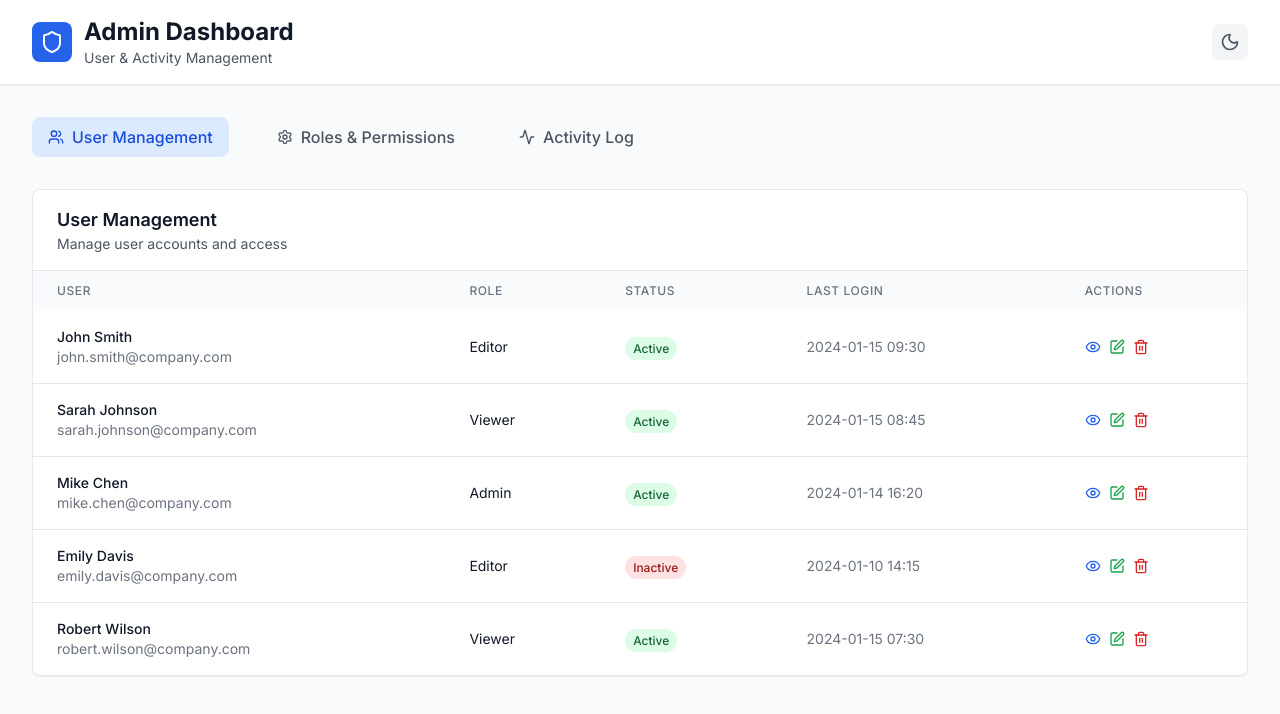
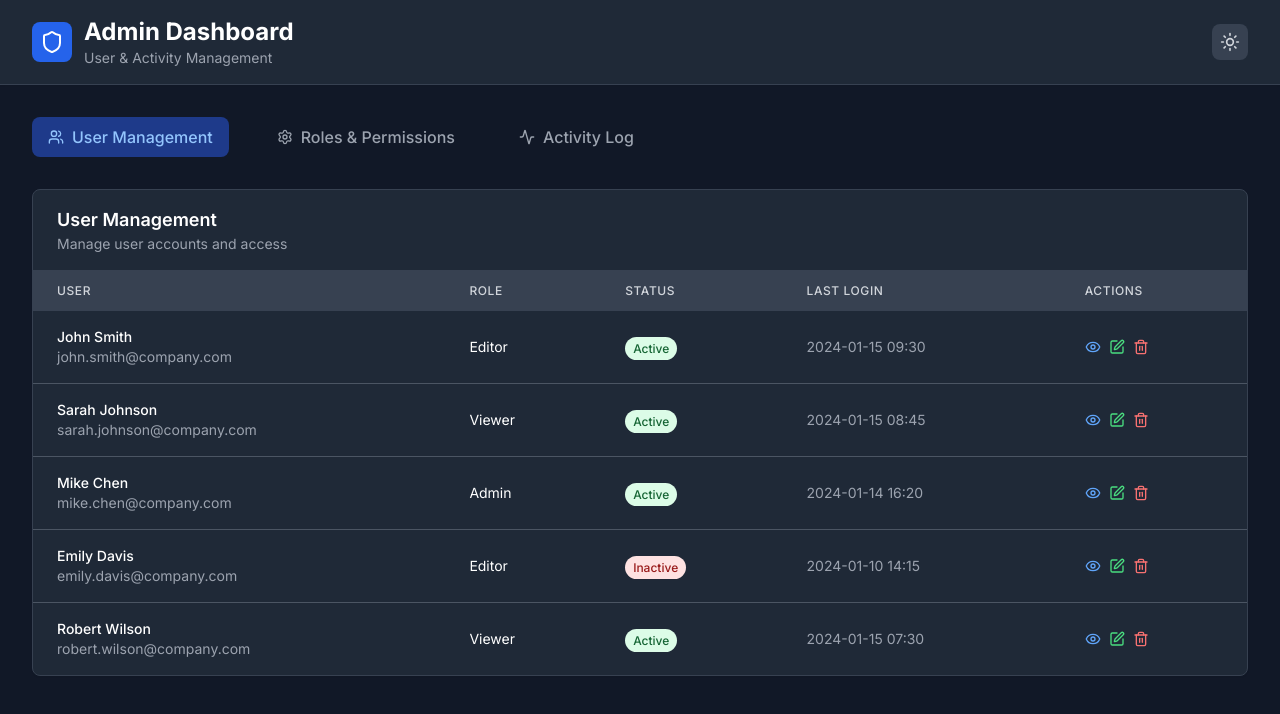
Before and after one commit to Kilros0817/tb_admin, a Next.js app: page /admin in a window 1280 px wide. Shown: the top 714 px of the page. Built offline with nearby package versions, Linux system fonts and the light colour scheme.

Commit message:
Set default theme to dark mode

```diff
--- a/app/admin/page.tsx
+++ b/app/admin/page.tsx
@@ -28,13 +28,12 @@ const ActivityLog = dynamic(() => import('../../components/ActivityLog'), {
 
 export default function AdminDashboard() {
   const [activeTab, setActiveTab] = useState('users');
-  const [theme, setTheme] = useState('light');
+  const [theme, setTheme] = useState('dark');
 
   // Initialize theme from localStorage or system preference
   useEffect(() => {
     const savedTheme = localStorage.getItem('theme');
-    const systemTheme = window.matchMedia('(prefers-color-scheme: dark)').matches ? 'dark' : 'light';
-    const initialTheme = savedTheme || systemTheme;
+    const initialTheme = savedTheme || 'dark';
     setTheme(initialTheme);
   }, []);
 
--- a/app/page.tsx
+++ b/app/page.tsx
@@ -6,13 +6,12 @@ import { Shield, Users, Activity, Settings, Sun, Moon } from 'lucide-react';
 
 export default function Home() {
   const router = useRouter();
-  const [theme, setTheme] = useState('light');
+  const [theme, setTheme] = useState('dark');
 
   // Initialize theme from localStorage or system preference
   useEffect(() => {
     const savedTheme = localStorage.getItem('theme');
-    const systemTheme = window.matchMedia('(prefers-color-scheme: dark)').matches ? 'dark' : 'light';
-    const initialTheme = savedTheme || systemTheme;
+    const initialTheme = savedTheme || 'dark';
     setTheme(initialTheme);
   }, []);
 
```
